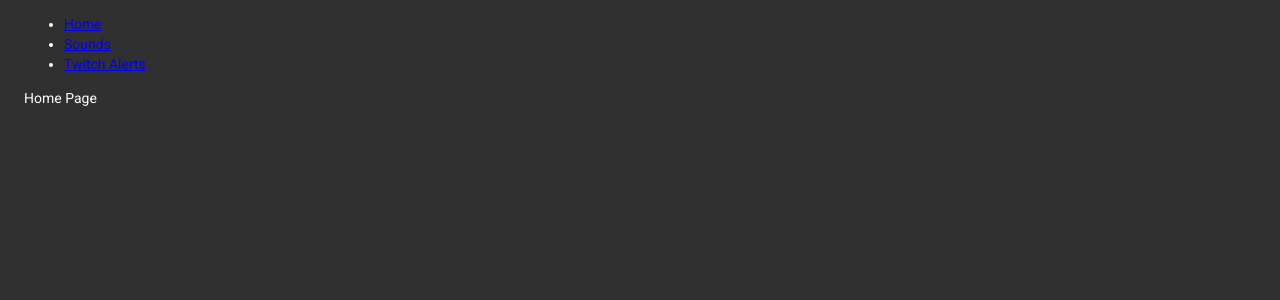
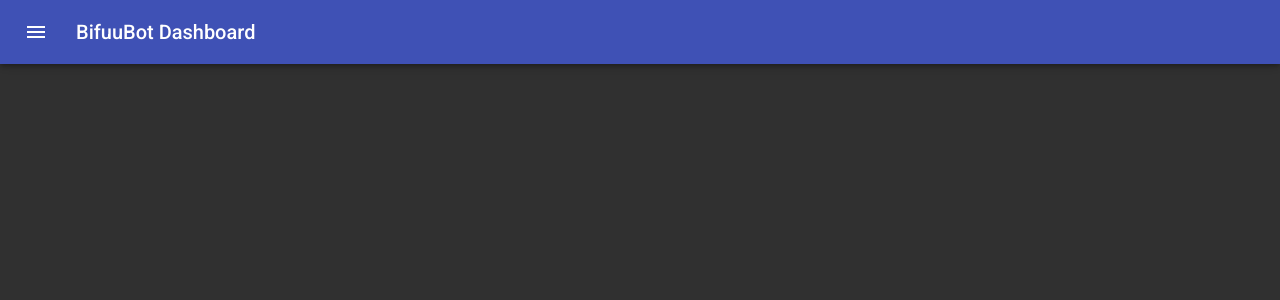
Before and after one commit to Bifuu/BifuuBot, a React (Create React App) app in the folder bifuubot-dashboard/: page / in a window 1280 px wide. Shown: the top 300 px of the page. Built offline with nearby package versions, Linux system fonts and the light colour scheme; no server answers.

Commit message:
Use MUI's example code to jumpstart UI/UX

```diff
--- a/bifuubot-dashboard/package.json
+++ b/bifuubot-dashboard/package.json
@@ -8,6 +8,7 @@
     "@testing-library/jest-dom": "^4.2.4",
     "@testing-library/react": "^9.5.0",
     "@testing-library/user-event": "^7.2.1",
+    "clsx": "^1.1.1",
     "firebase": "^7.14.5",
     "react": "^16.13.1",
     "react-dom": "^16.13.1",
--- a/bifuubot-dashboard/src/App.js
+++ b/bifuubot-dashboard/src/App.js
@@ -1,29 +1,184 @@
-import React from 'react';
-import { BrowserRouter as Router, Switch, Route, Link } from 'react-router-dom';
+import React, { useState } from 'react';
+import {
+  BrowserRouter as Router,
+  Switch,
+  Route,
+  Link as RouterLink,
+} from 'react-router-dom';
 
 import Sounds from './pages/Sounds';
 import Twitch from './pages/Twitch';
 import Home from './pages/Home';
-import { Container } from '@material-ui/core';
+import {
+  Container,
+  AppBar,
+  Toolbar,
+  IconButton,
+  List,
+  ListItem,
+  ListItemIcon,
+  makeStyles,
+  useTheme,
+  ListItemText,
+  Divider,
+  Drawer,
+  Typography,
+} from '@material-ui/core';
+import MenuIcon from '@material-ui/icons/Menu';
+import ChevronLeftIcon from '@material-ui/icons/ChevronLeft';
+import ChevronRightIcon from '@material-ui/icons/ChevronRight';
+import clsx from 'clsx';
+
+const drawerWidth = 240;
+
+const useStyles = makeStyles((theme) => ({
+  root: {
+    display: 'flex',
+  },
+  appBar: {
+    transition: theme.transitions.create(['margin', 'width'], {
+      easing: theme.transitions.easing.sharp,
+      duration: theme.transitions.duration.leavingScreen,
+    }),
+  },
+  appBarShift: {
+    width: `calc(100% - ${drawerWidth}px)`,
+    marginLeft: drawerWidth,
+    transition: theme.transitions.create(['margin', 'width'], {
+      easing: theme.transitions.easing.easeOut,
+      duration: theme.transitions.duration.enteringScreen,
+    }),
+  },
+  menuButton: {
+    marginRight: theme.spacing(2),
+  },
+  hide: {
+    display: 'none',
+  },
+  drawer: {
+    width: drawerWidth,
+    flexShrink: 0,
+  },
+  drawerPaper: {
+    width: drawerWidth,
+  },
+  drawerHeader: {
+    display: 'flex',
+    alignItems: 'center',
+    padding: theme.spacing(0, 1),
+    // necessary for content to be below app bar
+    ...theme.mixins.toolbar,
+    justifyContent: 'flex-end',
+  },
+  content: {
+    flexGrow: 1,
+    padding: theme.spacing(3),
+    transition: theme.transitions.create('margin', {
+      easing: theme.transitions.easing.sharp,
+      duration: theme.transitions.duration.leavingScreen,
+    }),
+    marginLeft: -drawerWidth,
+  },
+  contentShift: {
+    transition: theme.transitions.create('margin', {
+      easing: theme.transitions.easing.easeOut,
+      duration: theme.transitions.duration.enteringScreen,
+    }),
+    marginLeft: 0,
+  },
+}));
+
+function ListItemLink(props) {
+  const { icon, primary, to } = props;
+
+  const renderLink = React.useMemo(
+    () =>
+      React.forwardRef((itemProps, ref) => (
+        <RouterLink to={to} ref={ref} {...itemProps} />
+      )),
+    [to]
+  );
+
+  return (
+    <li>
+      <ListItem button component={renderLink}>
+        {icon ? <ListItemIcon>{icon}</ListItemIcon> : null}
+        <ListItemText primary={primary} />
+      </ListItem>
+    </li>
+  );
+}
 
 function App() {
+  const classes = useStyles();
+  const theme = useTheme();
+  const [open, setOpen] = useState(false);
+
+  const handleDrawerOpen = () => {
+    setOpen(true);
+  };
+
+  const handleDrawerClose = () => {
+    setOpen(false);
+  };
+
   return (
     <Container>
       <Router>
         <div className="App">
-          <header className="App-header">
-            <ul>
-              <li>
-                <Link to="/">Home</Link>
-              </li>
-              <li>
-                <Link to="/sounds">Sounds</Link>
-              </li>
-              <li>
-                <Link to="/twitch">Twitch Alerts</Link>
-              </li>
-            </ul>
-          </header>
+          <AppBar
+            position="fixed"
+            className={clsx(classes.appBar, {
+              [classes.appBarShift]: open,
+            })}
+          >
+            <Toolbar>
+              <IconButton
+                color="inherit"
+                aria-label="open drawer"
+                onClick={handleDrawerOpen}
+                edge="start"
+                className={clsx(classes.menuButton, open && classes.hide)}
+              >
+                <MenuIcon />
+              </IconButton>
+              <Typography variant="h6" noWrap>
+                BifuuBot Dashboard
+              </Typography>
+            </Toolbar>
+          </AppBar>
+          <Drawer
+            className={classes.drawer}
+            variant="persistent"
+            anchor="left"
+            open={open}
+            classes={{
+              paper: classes.drawerPaper,
+            }}
+          >
+            <div className={classes.drawerHeader}>
+              <IconButton onClick={handleDrawerClose}>
+                {theme.direction === 'ltr' ? (
+                  <ChevronLeftIcon />
+                ) : (
+                  <ChevronRightIcon />
+                )}
+              </IconButton>
+            </div>
+            <Divider />
+            <List>
+              <ListItemLink to="/" primary="Home" />
+              <ListItemLink to="/sounds" primary="Sounds" />
+              <ListItemLink to="/twitch" primary="Twitch Alerts" />
+            </List>
+            <Divider />
+          </Drawer>
+          <main
+            className={clsx(classes.content, {
+              [classes.contentShift]: open,
+            })}
+          >
+            <div className={classes.drawerHeader} />
             <div>
               <Switch>
                 <Route path="/sounds">
@@ -37,6 +192,7 @@ function App() {
                 </Route>
               </Switch>
             </div>
+          </main>
         </div>
       </Router>
     </Container>
```
Lines whose indentation alone changed are shown as unchanged.
